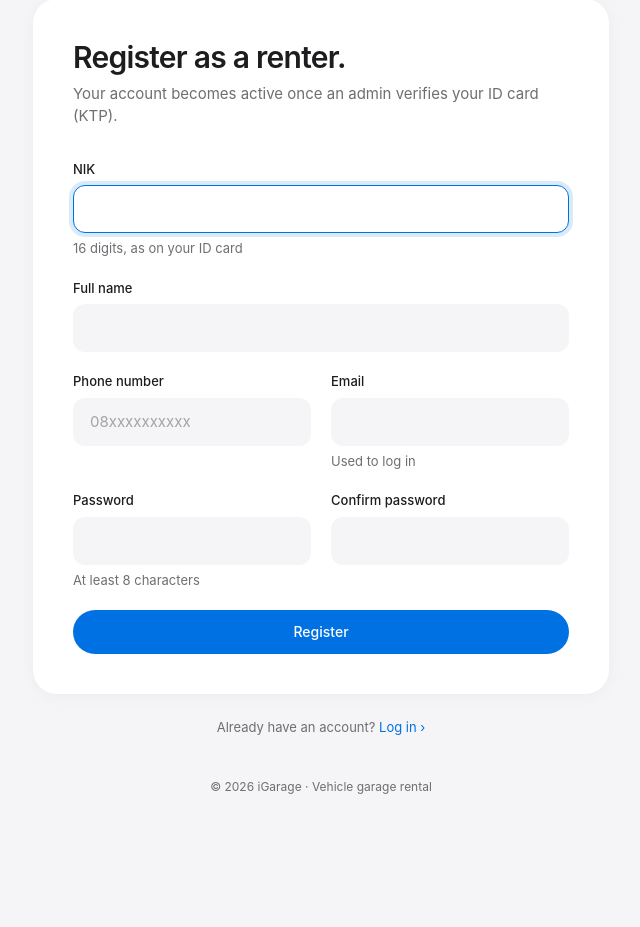
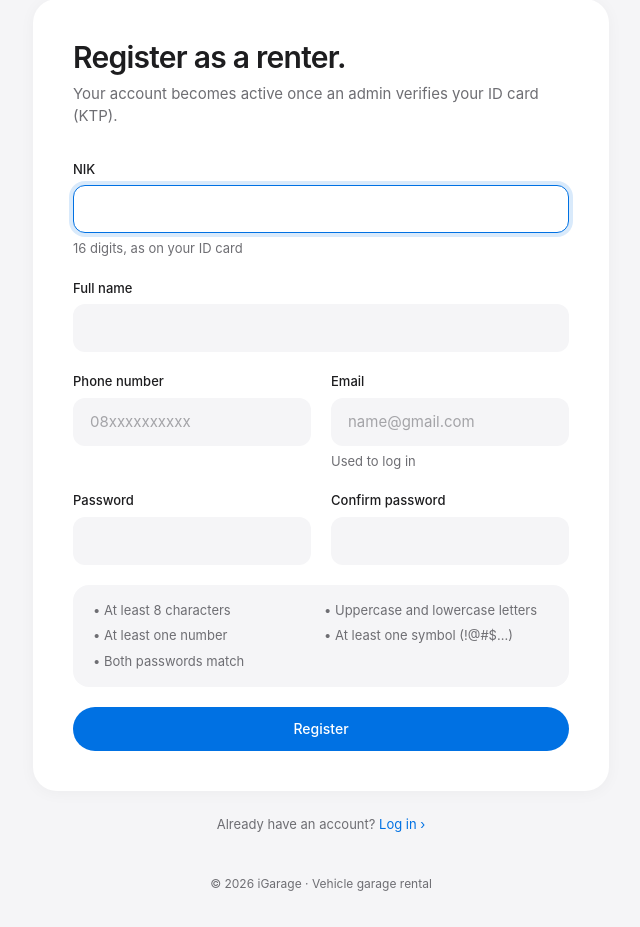
Before and after one commit to drphnd/iGarage, a Laravel app: page /register in a window 1280 px wide. Shown: the part 137-1064 px from the top of the page, without its empty margins (319-959 px from the left). Before the commit the page ends 931 px from the top, so only its background shows below. Run offline with Laravel 12, Linux system fonts and the light colour scheme; style sheets or scripts are compiled from the project's sources.

Commit message:
fixed bug at log in

```diff
--- a/app/Http/Controllers/AuthController.php
+++ b/app/Http/Controllers/AuthController.php
@@ -32,6 +32,9 @@ class AuthController
      */
     public function login(Request $request): RedirectResponse
     {
+        // Same format as when registering, so "Budi@Gmail.com " still finds budi@gmail.com.
+        $request->merge(['email' => $this->normalizeEmail($request->input('email'))]);
+
         $credentials = $request->validate([
             'email' => ['required', 'email'],
             'password' => ['required'],
@@ -71,25 +74,38 @@ class AuthController
      */
     public function register(Request $request): RedirectResponse
     {
+        // Clean the input before validating: trimmed name, lowercase email without spaces.
+        $request->merge([
+            'name' => trim((string) $request->input('name')),
+            'email' => $this->normalizeEmail($request->input('email')),
+        ]);
+
         $data = $request->validate([
             'nik' => ['required', 'digits:16', 'unique:users,nik'],
-            'name' => ['required', 'string', 'max:255'],
+            'name' => ['required', 'string', 'min:3', 'max:100', "regex:/^[\pL\s.'-]+$/u"],
             'phone' => ['required', 'regex:/^0[0-9]{9,14}$/'],
-            'email' => ['required', 'email', 'max:255', 'unique:users,email'],
-            'password' => ['required', 'confirmed', Password::min(8)],
+            // rfc,strict: a valid address by the email standard. The regex also requires a domain ending such as .com.
+            'email' => ['required', 'string', 'max:255', 'email:rfc,strict', 'regex:/^[^@\s]+@[^@\s]+\.[a-z]{2,}$/', 'unique:users,email'],
+            // At least 8 characters with an uppercase letter, a lowercase letter, a number and a symbol.
+            'password' => ['required', 'confirmed', 'max:64', Password::min(8)->mixedCase()->numbers()->symbols()],
         ], [
             'nik.required' => 'NIK is required.',
             'nik.digits' => 'NIK must be exactly 16 digits.',
             'nik.unique' => 'This NIK is already registered.',
             'name.required' => 'Full name is required.',
+            'name.min' => 'Full name must be at least 3 characters.',
+            'name.max' => 'Full name can be at most 100 characters.',
+            'name.regex' => 'Full name may only contain letters, spaces, dots, apostrophes and dashes.',
             'phone.required' => 'Phone number is required.',
             'phone.regex' => 'Phone number must start with 0 and contain 10 to 15 digits.',
             'email.required' => 'Email is required.',
             'email.email' => 'Please enter a valid email address.',
+            'email.regex' => 'Please enter a complete email address, such as name@gmail.com.',
             'email.unique' => 'This email is already registered.',
             'password.required' => 'Password is required.',
             'password.confirmed' => 'Password confirmation does not match.',
             'password.min' => 'Password must be at least 8 characters.',
+            'password.max' => 'Password can be at most 64 characters.',
         ]);
 
         // role (renter) and verification_status (pending) come from the database defaults,
@@ -134,4 +150,15 @@ class AuthController
 
         return redirect()->route('login')->with('success', 'You have been logged out.');
     }
+
+    /**
+     * Email in one format: spaces removed and lowercase, so the same address is never registered twice.
+     *
+     * @param  mixed  $email
+     * @return string
+     */
+    private function normalizeEmail(mixed $email): string
+    {
+        return strtolower(preg_replace('/\s+/', '', (string) $email));
+    }
 }
--- a/resources/views/auth/register.blade.php
+++ b/resources/views/auth/register.blade.php
@@ -11,22 +11,55 @@
         <form method="POST" action="{{ route('register') }}" class="mt-8 space-y-5">
             @csrf
             <x-input label="NIK" name="nik" inputmode="numeric" maxlength="16" hint="16 digits, as on your ID card" required autofocus />
-            <x-input label="Full name" name="name" autocomplete="name" required />
+            <x-input label="Full name" name="name" autocomplete="name" maxlength="100" required />
 
             <div class="grid gap-5 sm:grid-cols-2">
                 <x-input label="Phone number" name="phone" type="tel" inputmode="numeric" placeholder="08xxxxxxxxxx" required />
-                <x-input label="Email" name="email" type="email" autocomplete="email" hint="Used to log in" required />
+                <x-input label="Email" name="email" type="email" autocomplete="email" placeholder="name@gmail.com" hint="Used to log in" required />
             </div>
 
             <div class="grid gap-5 sm:grid-cols-2">
-                <x-input label="Password" name="password" type="password" autocomplete="new-password" hint="At least 8 characters" required />
-                <x-input label="Confirm password" name="password_confirmation" type="password" autocomplete="new-password" required />
+                <x-input label="Password" name="password" type="password" autocomplete="new-password" maxlength="64" required />
+                <x-input label="Confirm password" name="password_confirmation" type="password" autocomplete="new-password" maxlength="64" required />
             </div>
+
+            {{-- Password requirements, ticked live while typing (the server checks them again) --}}
+            <ul id="password-rules" class="grid gap-1.5 rounded-2xl bg-canvas px-5 py-4 text-[13px] text-ink-soft sm:grid-cols-2">
+                <li data-rule="length">At least 8 characters</li>
+                <li data-rule="case">Uppercase and lowercase letters</li>
+                <li data-rule="number">At least one number</li>
+                <li data-rule="symbol">At least one symbol (!@#$…)</li>
+                <li data-rule="match" class="sm:col-span-2">Both passwords match</li>
+            </ul>
 
             <x-button class="w-full py-3!">Register</x-button>
         </form>
     </x-card>
 
+    <script>
+        const password = document.getElementById('password');
+        const confirmation = document.getElementById('password_confirmation');
+        const checks = {
+            length: (value) => value.length >= 8,
+            case: (value) => /[a-z]/.test(value) && /[A-Z]/.test(value),
+            number: (value) => /[0-9]/.test(value),
+            symbol: (value) => /[^A-Za-z0-9\s]/.test(value),
+            match: (value) => value !== '' && value === confirmation.value,
+        };
+
+        function updateRules() {
+            document.querySelectorAll('#password-rules li').forEach((item) => {
+                const passed = checks[item.dataset.rule](password.value);
+                item.classList.toggle('text-ok', passed);
+                item.textContent = (passed ? '✓ ' : '• ') + item.textContent.replace(/^[✓•] /, '');
+            });
+        }
+
+        password.addEventListener('input', updateRules);
+        confirmation.addEventListener('input', updateRules);
+        updateRules();
+    </script>
+
     <p class="mt-6 text-center text-[13px] text-ink-soft">
         Already have an account? <a href="{{ route('login') }}" class="text-accent hover:underline">Log in ›</a>
     </p>
```
Also changed, not shown: tests/Feature/AccountAccessTest.php (+6 -6 lines), tests/Feature/AuthTest.php (added, +132 -0 lines), README.md.
